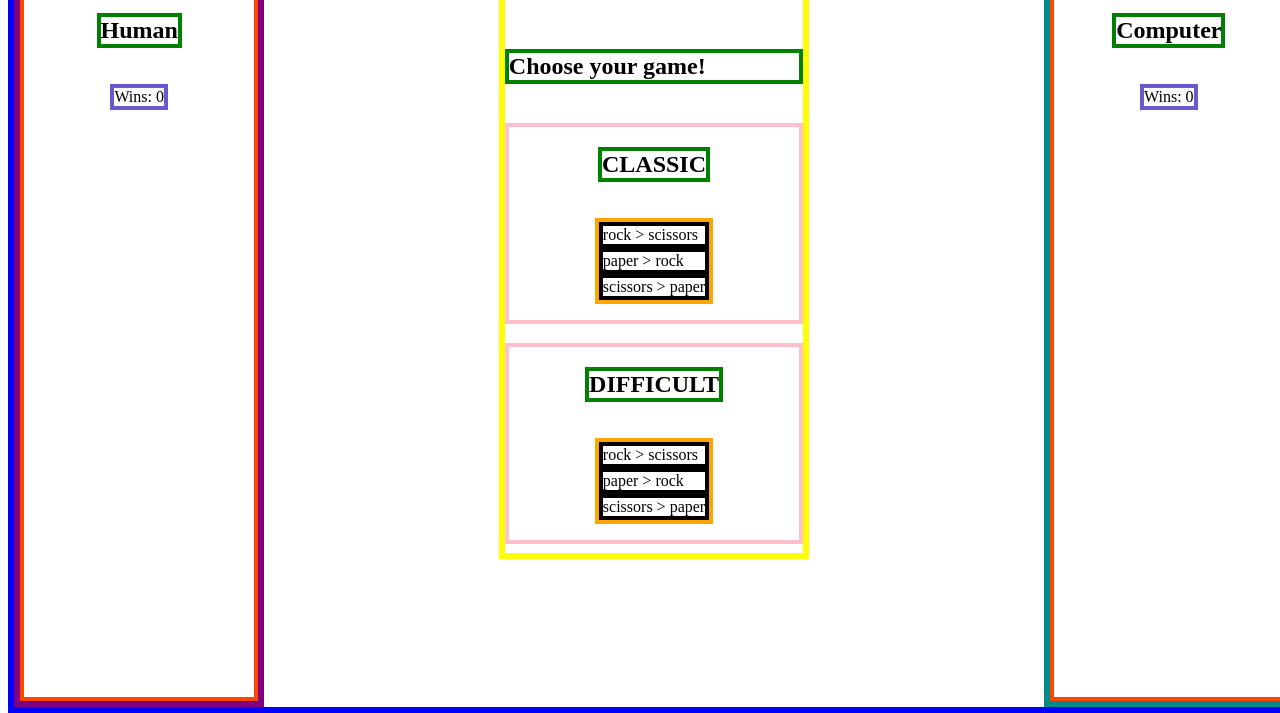
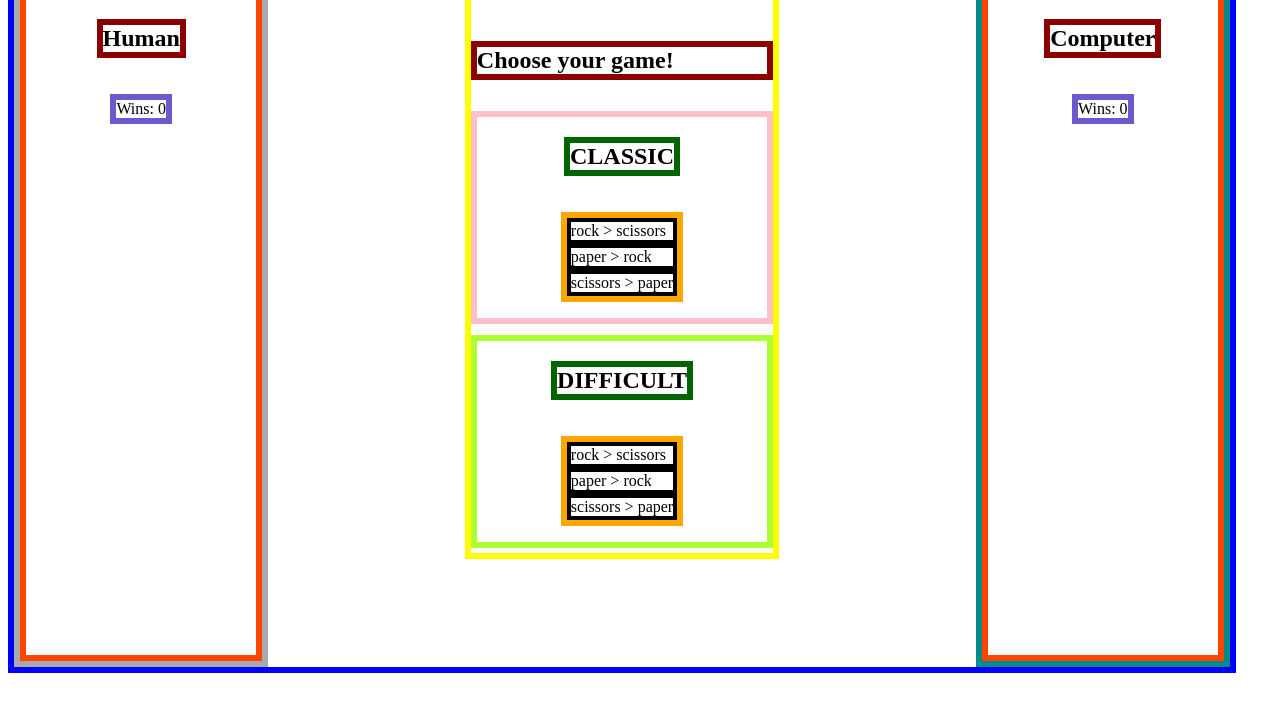
Before and after one commit to KatherineBlaine/rockPaperScissors, a plain HTML site: page index.html in a window 1280 px wide. Shown: the part 107-820 px from the top of the page. Drawn offline with Linux system fonts and the light colour scheme.

Commit message:
Update: temp borders fot HTML/CSS wireframe analysis

```diff
--- a/index.html
+++ b/index.html
@@ -11,7 +11,7 @@
     <main>
         <h1>Rock, Paper, Scissors</h1>
         <h2>Choose your game!</h2>
-        <section class="version-selector">
+        <section class="version-selector-classic">
             <h1>CLASSIC</h1>
             <ul>
                 <li class="game-rules">rock > scissors</li>
@@ -19,7 +19,7 @@
                 <li class="game-rules">scissors > paper</li>
             </ol>
         </section>
-        <section class="version-selector">
+        <section class="version-selector-difficult">
             <h1>DIFFICULT</h1>
             <ul>
                 <li class="game-rules">rock > scissors</li>
--- a/styles.css
+++ b/styles.css
@@ -5,8 +5,8 @@ html {
 
 body {
     display: flex;
-    height: 100%;
-    width: 100%;
+    height: 95%;
+    width: 95%;
     border: 6px solid blue;
     justify-content: space-between;
 }
@@ -21,19 +21,26 @@ main {
 
 h1 {
     display: flex;
-    border: 4px solid green;
+    border: 6px solid darkgreen;
 }
 
 h2 {
     display: flex;
-    border: 4px solid green;
+    border: 6px solid darkred;
 }
 
-.version-selector {
+.version-selector-classic, .version-selector-difficult {
     display: flex;
     flex-direction: column;
-    border: 4px solid pink;
     align-items: center;
+}
+
+.version-selector-classic {
+    border: 6px solid pink;
+}
+
+.version-selector-difficult {
+    border: 6px solid greenyellow;
 }
 
 
@@ -43,20 +50,20 @@ h2 {
 }
 
 ul {
-    border: 4px solid orange;
+    border: 6px solid orange;
     padding: 0;
 }
 
 .win-counter {
     display: flex;
-    border: 4px solid orangered;
+    border: 6px solid orangered;
     flex-direction: column;
     align-items: center;
     width: 18vw;
 }
 
 .human-sidebar {
-    border: 6px solid purple;
+    border: 6px solid darkgray;
     display: flex;
     order: -1;
 }
@@ -67,5 +74,5 @@ ul {
 }
 
 p {
-    border: 4px solid slateblue;
+    border: 6px solid slateblue;
 }
```
